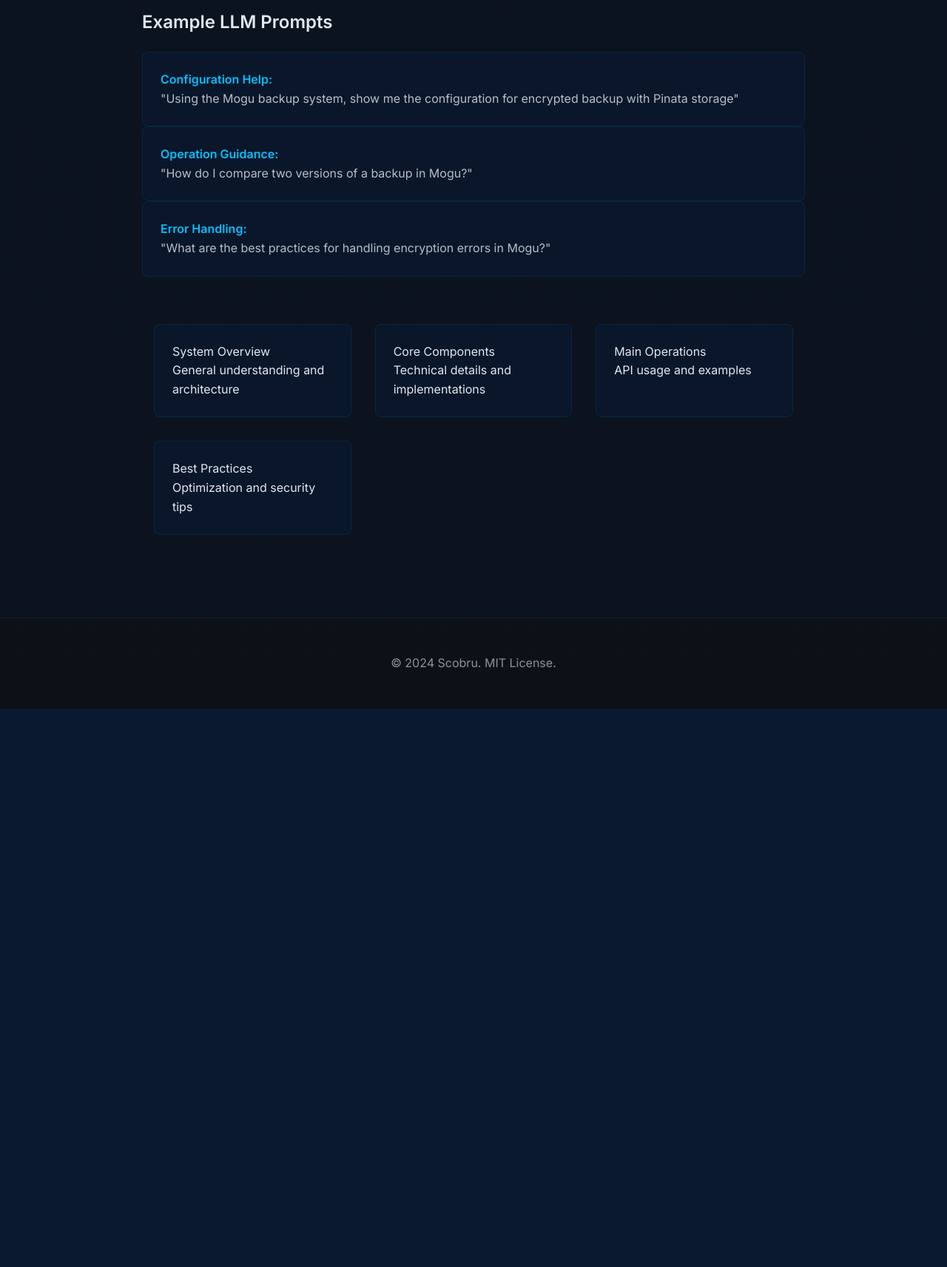
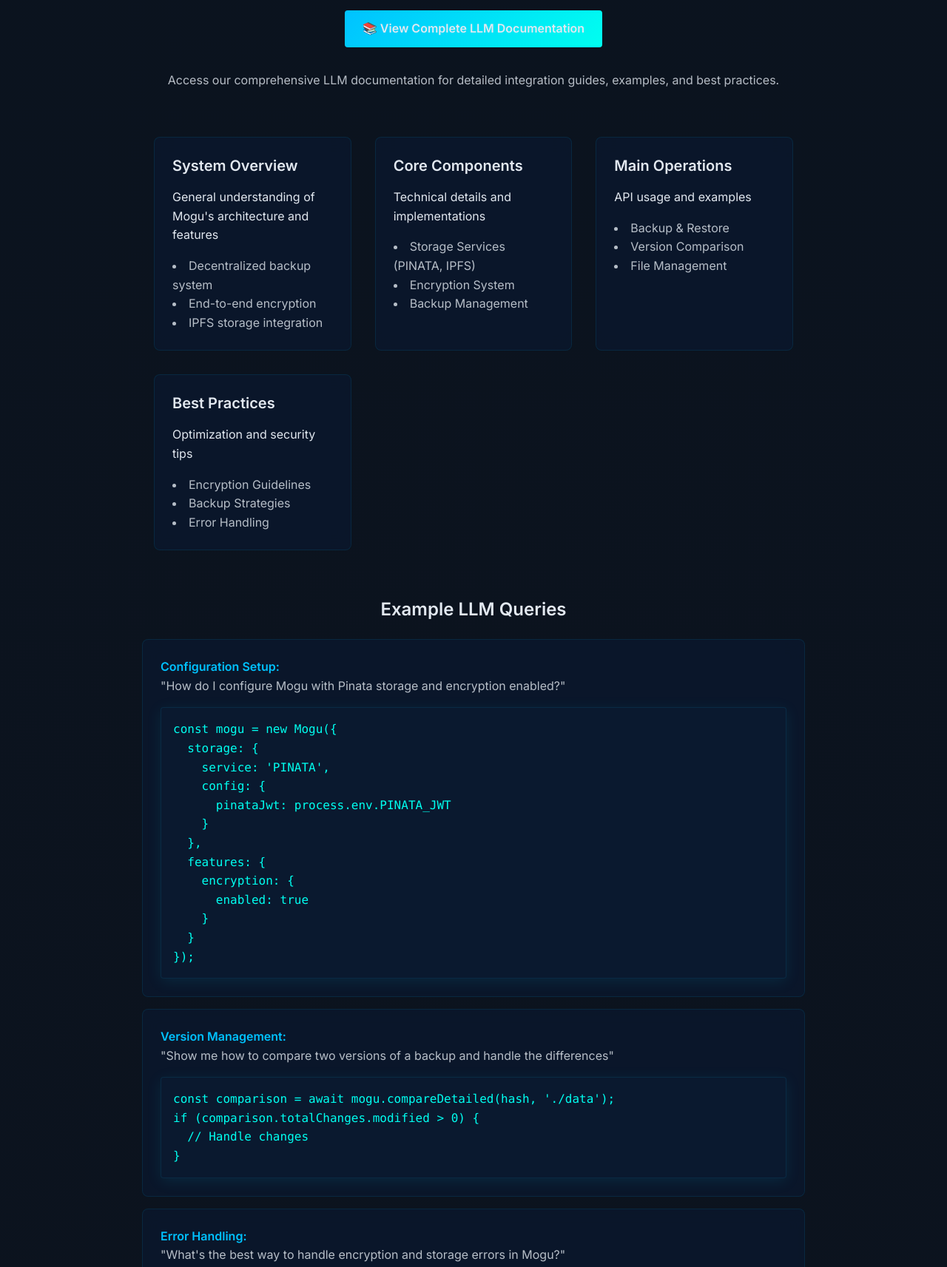
Before and after one commit to scobru/mogu, a website: page landing/index.html in a window 1280 px wide. Shown: the part 4340-6053 px from the top of the page at 74% size. Before the commit the page ends 5298 px from the top, so only its background shows below. Drawn offline with nearby package versions, Linux system fonts and the light colour scheme.

Commit message:
little fix

```diff
--- a/landing/index.html
+++ b/landing/index.html
@@ -194,38 +194,121 @@
             <h2 class="section-title text-3xl font-bold text-center mb-12 text-text">🤖 LLM Integration</h2>
 
             <div class="integration-overview max-w-4xl mx-auto">
-                <div class="overview-section mb-12">
-                    <h3 class="text-2xl font-semibold mb-6 text-text">Example LLM Prompts</h3>
-                    <div class="feature-card p-4 rounded-lg bg-background/40 border border-primary/10">
-                        <p class="text-primary font-semibold">Configuration Help:</p>
-                        <p class="text-text/80">"Using the Mogu backup system, show me the configuration for encrypted backup with Pinata storage"</p>
+                <!-- Documentation Link -->
+                <div class="overview-section mb-12 text-center">
+                    <a href="https://raw.githubusercontent.com/scobru/mogu/main/DOCS_LLM.txt"
+                       target="_blank"
+                       class="btn btn-primary mb-8">
+                       📚 View Complete LLM Documentation
+                    </a>
+                    <p class="text-text/80 mb-8">
+                        Access our comprehensive LLM documentation for detailed integration guides, examples, and best practices.
+                    </p>
+                </div>
+
+                <!-- Documentation Structure -->
+                <div class="feature-grid grid grid-cols-1 md:grid-cols-2 gap-4 mb-12">
+                    <div class="feature-card">
+                        <h3 class="text-xl font-semibold mb-4">System Overview</h3>
+                        <p>General understanding of Mogu's architecture and features</p>
+                        <ul class="list-disc list-inside mt-4 text-text/80">
+                            <li>Decentralized backup system</li>
+                            <li>End-to-end encryption</li>
+                            <li>IPFS storage integration</li>
+                        </ul>
                     </div>
-                    <div class="feature-card p-4 rounded-lg bg-background/40 border border-primary/10">
-                        <p class="text-primary font-semibold">Operation Guidance:</p>
-                        <p class="text-text/80">"How do I compare two versions of a backup in Mogu?"</p>
+                    <div class="feature-card">
+                        <h3 class="text-xl font-semibold mb-4">Core Components</h3>
+                        <p>Technical details and implementations</p>
+                        <ul class="list-disc list-inside mt-4 text-text/80">
+                            <li>Storage Services (PINATA, IPFS)</li>
+                            <li>Encryption System</li>
+                            <li>Backup Management</li>
+                        </ul>
                     </div>
-                    <div class="feature-card p-4 rounded-lg bg-background/40 border border-primary/10">
-                        <p class="text-primary font-semibold">Error Handling:</p>
-                        <p class="text-text/80">"What are the best practices for handling encryption errors in Mogu?"</p>
+                    <div class="feature-card">
+                        <h3 class="text-xl font-semibold mb-4">Main Operations</h3>
+                        <p>API usage and examples</p>
+                        <ul class="list-disc list-inside mt-4 text-text/80">
+                            <li>Backup & Restore</li>
+                            <li>Version Comparison</li>
+                            <li>File Management</li>
+                        </ul>
+                    </div>
+                    <div class="feature-card">
+                        <h3 class="text-xl font-semibold mb-4">Best Practices</h3>
+                        <p>Optimization and security tips</p>
+                        <ul class="list-disc list-inside mt-4 text-text/80">
+                            <li>Encryption Guidelines</li>
+                            <li>Backup Strategies</li>
+                            <li>Error Handling</li>
+                        </ul>
                     </div>
                 </div>
 
-                <div class="feature-grid grid grid-cols-1 md:grid-cols-2 gap-4">
-                    <div class="feature-card p-4 rounded-lg bg-background/40 border border-primary/10">
-                        <h3>System Overview</h3>
-                        <p>General understanding and architecture</p>
+                <!-- Example Queries -->
+                <div class="overview-section mb-12">
+                    <h3 class="text-2xl font-semibold mb-6 text-center">Example LLM Queries</h3>
+                    <div class="space-y-4">
+                        <div class="feature-card">
+                            <p class="text-primary font-semibold">Configuration Setup:</p>
+                            <p class="text-text/80">"How do I configure Mogu with Pinata storage and encryption enabled?"</p>
+                            <pre class="mt-4 bg-background/20 p-4 rounded"><code>const mogu = new Mogu({
+  storage: {
+    service: 'PINATA',
+    config: {
+      pinataJwt: process.env.PINATA_JWT
+    }
+  },
+  features: {
+    encryption: {
+      enabled: true
+    }
+  }
+});</code></pre>
+                        </div>
+                        <div class="feature-card">
+                            <p class="text-primary font-semibold">Version Management:</p>
+                            <p class="text-text/80">"Show me how to compare two versions of a backup and handle the differences"</p>
+                            <pre class="mt-4 bg-background/20 p-4 rounded"><code>const comparison = await mogu.compareDetailed(hash, './data');
+if (comparison.totalChanges.modified > 0) {
+  // Handle changes
+}</code></pre>
+                        </div>
+                        <div class="feature-card">
+                            <p class="text-primary font-semibold">Error Handling:</p>
+                            <p class="text-text/80">"What's the best way to handle encryption and storage errors in Mogu?"</p>
+                            <pre class="mt-4 bg-background/20 p-4 rounded"><code>try {
+  const backup = await mogu.backup('./data');
+  if (!backup) throw new Error('Backup failed');
+} catch (error) {
+  console.error('Backup error:', error);
+  // Handle specific error types
+}</code></pre>
+                        </div>
                     </div>
-                    <div class="feature-card p-4 rounded-lg bg-background/40 border border-primary/10">
-                        <h3>Core Components</h3>
-                        <p>Technical details and implementations</p>
-                    </div>
-                    <div class="feature-card p-4 rounded-lg bg-background/40 border border-primary/10">
-                        <h3>Main Operations</h3>
-                        <p>API usage and examples</p>
-                    </div>
-                    <div class="feature-card p-4 rounded-lg bg-background/40 border border-primary/10">
-                        <h3>Best Practices</h3>
-                        <p>Optimization and security tips</p>
+                </div>
+
+                <!-- API Patterns -->
+                <div class="overview-section">
+                    <h3 class="text-2xl font-semibold mb-6 text-center">Common Integration Patterns</h3>
+                    <div class="feature-grid grid grid-cols-1 md:grid-cols-2 gap-4">
+                        <div class="feature-card">
+                            <h4 class="text-lg font-semibold mb-2">Initialization</h4>
+                            <p class="text-text/80">Standard setup pattern with environment variables</p>
+                        </div>
+                        <div class="feature-card">
+                            <h4 class="text-lg font-semibold mb-2">Error Handling</h4>
+                            <p class="text-text/80">Comprehensive error management patterns</p>
+                        </div>
+                        <div class="feature-card">
+                            <h4 class="text-lg font-semibold mb-2">Version Control</h4>
+                            <p class="text-text/80">Backup comparison and management patterns</p>
+                        </div>
+                        <div class="feature-card">
+                            <h4 class="text-lg font-semibold mb-2">Security</h4>
+                            <p class="text-text/80">Encryption and key management patterns</p>
+                        </div>
                     </div>
                 </div>
             </div>
```
